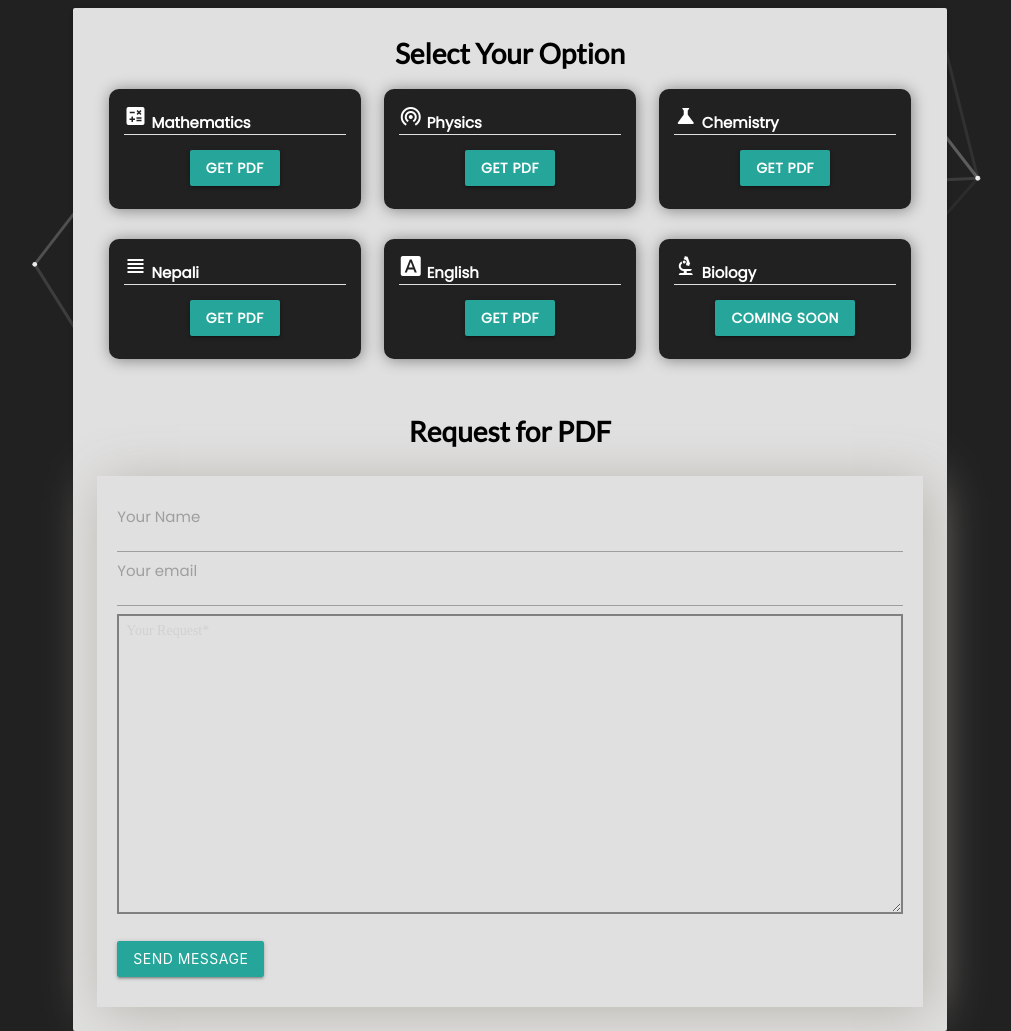
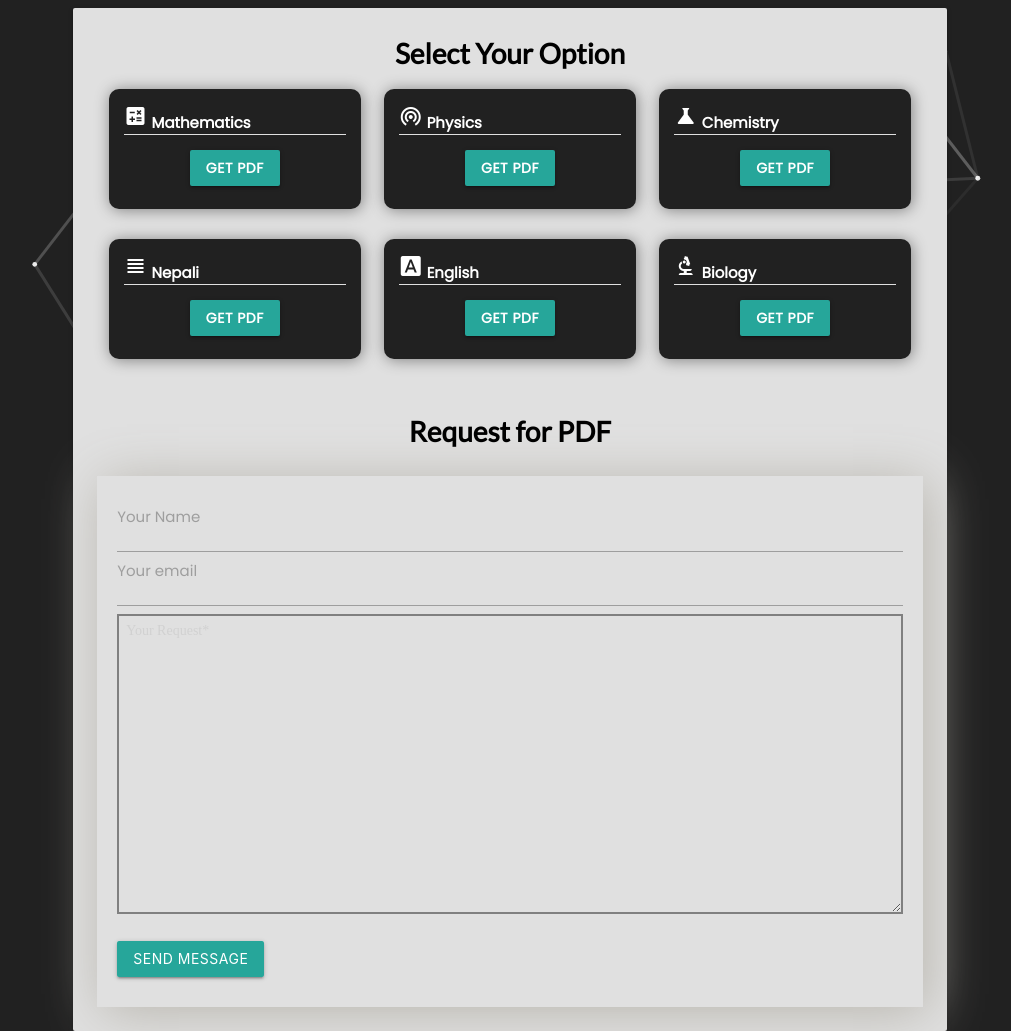
Before and after one commit to java-ish/Books, a plain HTML site: page index.html in a window 1280 px wide. Shown: the top 1031 px of the page, without its empty margins (130-1141 px from the left). Drawn offline with nearby package versions, Linux system fonts and the light colour scheme; files whose address does not match are found by name.

Commit message:
Update index.html
Bio section added

```diff
--- a/index.html
+++ b/index.html
@@ -195,9 +195,9 @@
                         <div class="link center">
                           <a
                             class="waves-effect waves-light btn"
-                            href="#"
+                            href="https://drive.google.com/drive/folders/1R8STi64D93vTt6cPT045vgZnFVa2JovD?usp=sharing"
                             target="_blank"
-                            >Coming Soon</a
+                            >Get PDF</a
                           >
                         </div>
                       </div>
```
